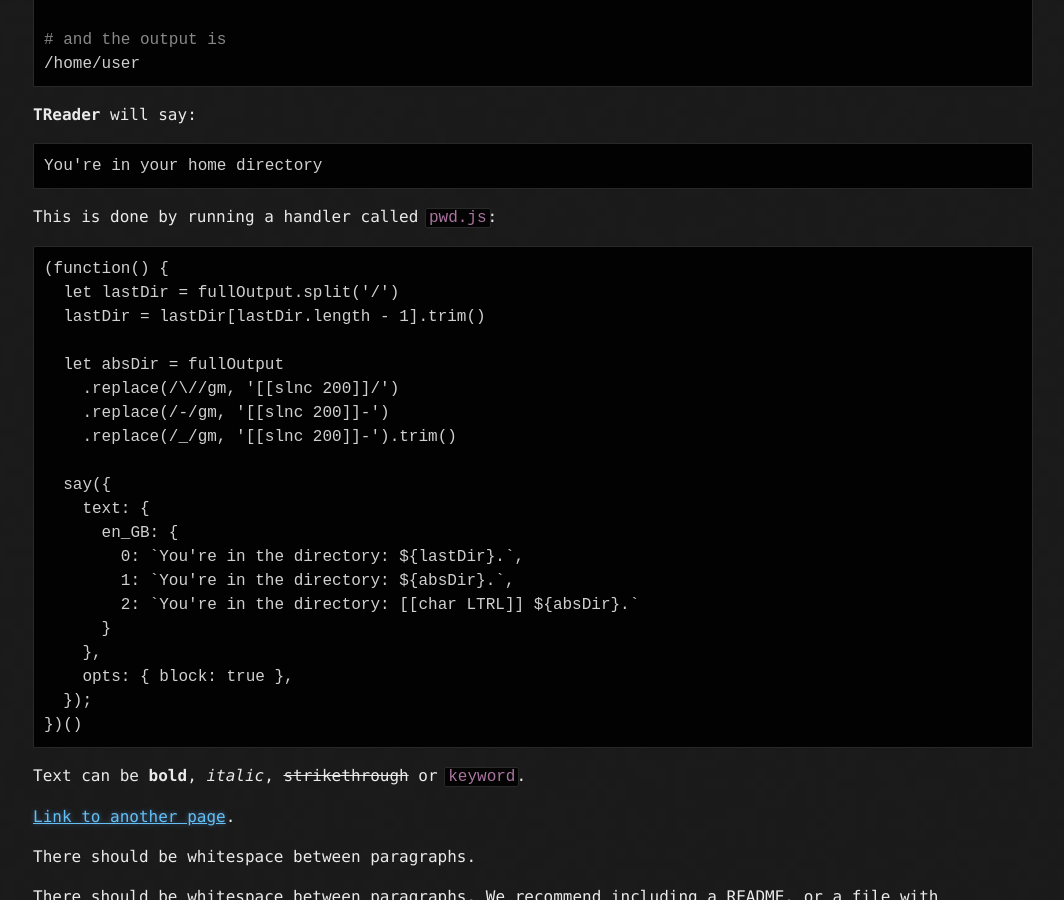
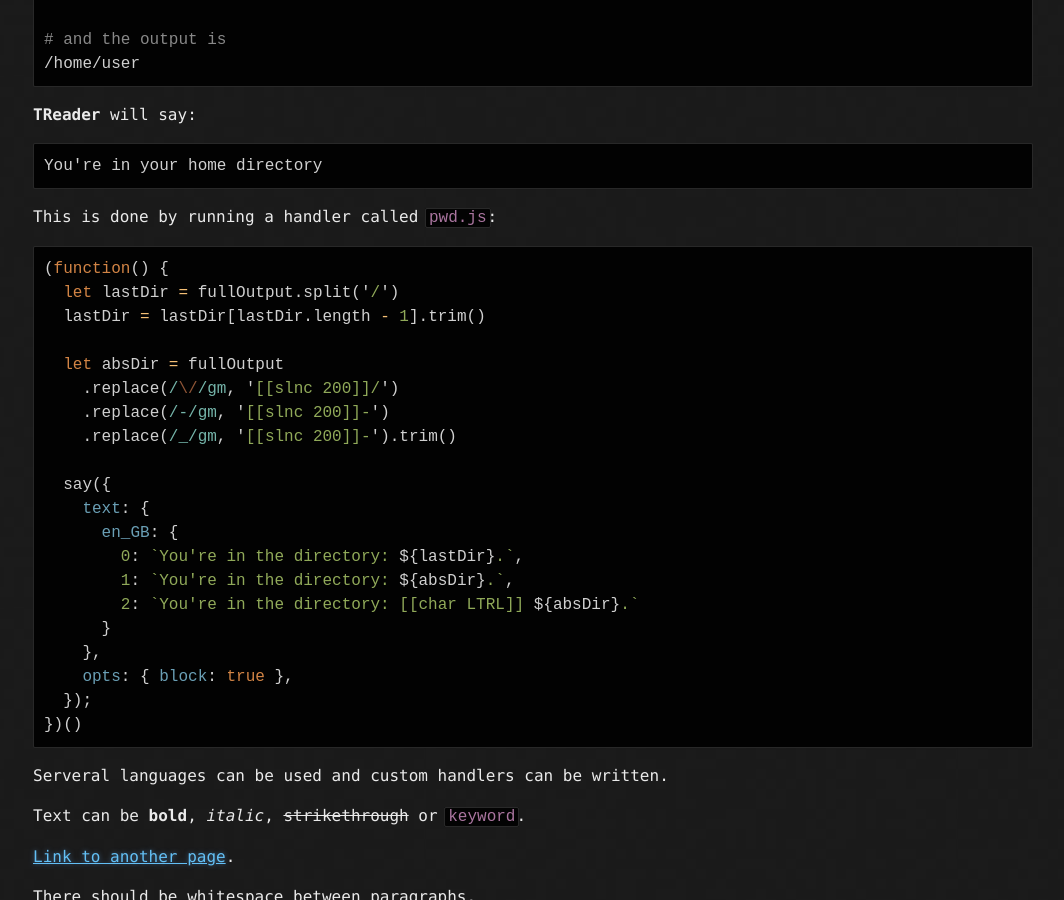
Before and after one commit to calbertts/treader, a Jekyll site: the page built from docs/index.md, in a window 1280 px wide and 900 px high, scrolled down 456 px. Shown: the whole window, without its empty margins (107-1171 px from the left). Built offline with Jekyll 4.4.1, drawn with Linux system fonts in a browser that asks for light colours.

Commit message:
update docs

````diff
--- a/docs/index.md
+++ b/docs/index.md
@@ -22,7 +22,7 @@ You're in your home directory
 ```
 
 This is done by running a handler called `pwd.js`:
-```
+```js
 (function() {
   let lastDir = fullOutput.split('/')
   lastDir = lastDir[lastDir.length - 1].trim()
@@ -44,6 +44,8 @@ This is done by running a handler called `pwd.js`:
   });
 })()
 ```
+
+Serveral languages can be used and custom handlers can be written.
 
 Text can be **bold**, _italic_, ~~strikethrough~~ or `keyword`.
 
````
Also changed, not shown: 1 other file.
